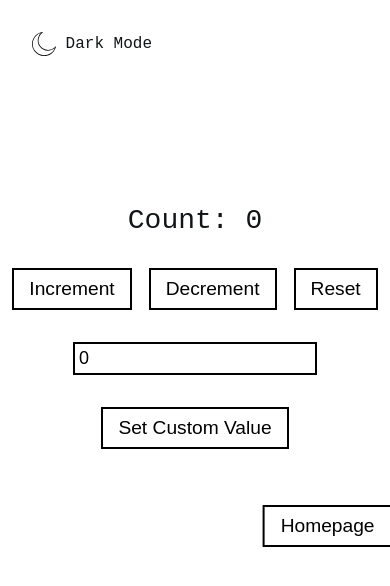
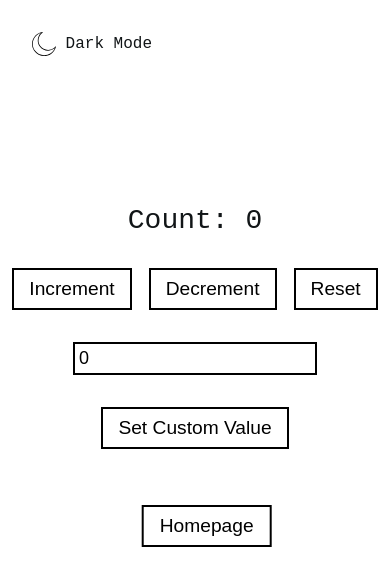
Before and after one commit to o1-spec/Altschool-second-semester-exam, a React (Create React App) app: page /counter in a window 390 px wide. Shown: the top 586 px of the page. Built offline with nearby package versions, Linux system fonts and the light colour scheme; a web font is replaced by a local one.

Commit message:
Back link

```diff
--- a/src/index.css
+++ b/src/index.css
@@ -236,11 +236,6 @@ ul li a{
     row-gap: 25px;
   }
 
-
-  .back-homepage{
-    transform: translateX(31vw);
-  }
-
   .error-success{
     font-size: 45px;
   }
@@ -275,6 +270,10 @@ ul li a{
   .main-container .back{
     transform: translateX(34vw);
   }
+
+  .main-container .back-homepage{
+    transform: translateX(3vw);
+  }
 }
 
 @Media(max-width: 400px){
```
